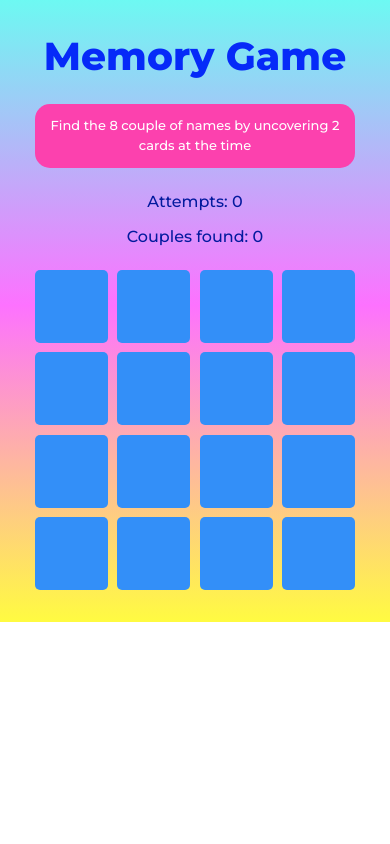
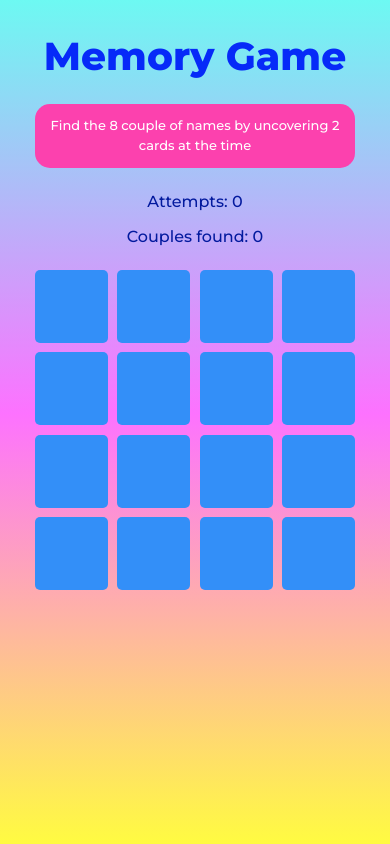
Before and after one commit to Sesadada/Memory-Game, a React (Create React App) app: page / in a window 390 px wide. Built offline with nearby package versions, Linux system fonts and the light colour scheme.

Commit message:
min-height mobile

```diff
--- a/src/App.css
+++ b/src/App.css
@@ -6,6 +6,11 @@
   font-family: "Montserrat", sans-serif;
   color: #1f023b;
   /*filter: grayscale(100%);*/
+}
+html,
+body {
+  margin: 0;
+  height: 100%;
 }
 .App {
   text-align: center;
@@ -168,7 +173,7 @@ h1 {
 /*  for mobiles  */
 @media only screen and (max-width: 600px) {
   .App {
-    height: 100%;
+    min-height: 100%;
   }
   h1 {
     font-size: 39px;
```
